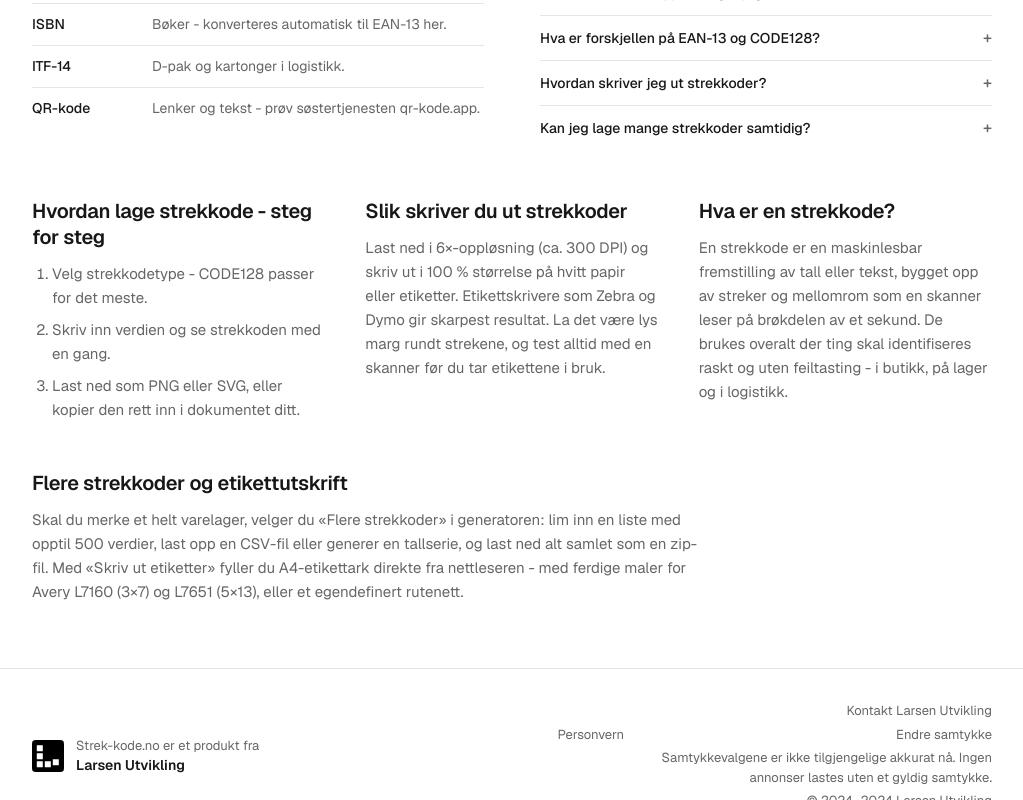
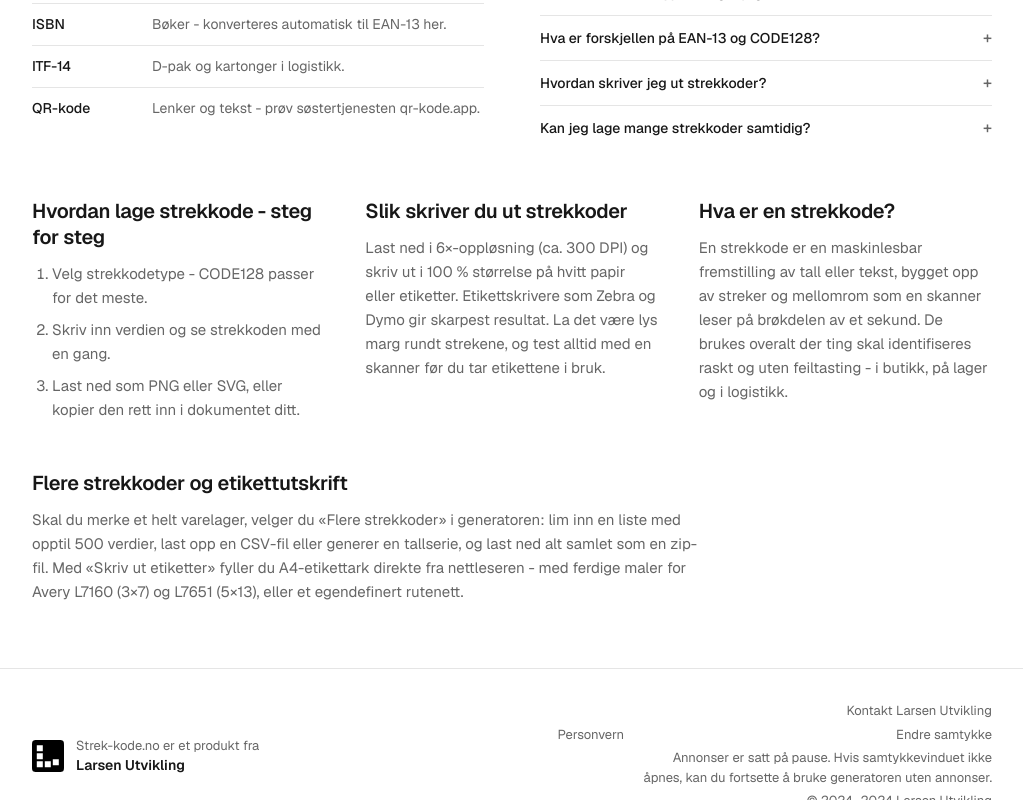
Before and after one commit to Stianlars1/strekkode-client, a Next.js app: page / in a window 1280 px wide. Both pictures are taken after a click on the button "Endre samtykke". Shown: the part 1418-2218 px from the top of the page, without its empty margins (128-1151 px from the left). Built offline with nearby package versions, Linux system fonts and the light colour scheme.

Commit message:
fix: explain unavailable consent choices

```diff
--- a/src/features/ads/consent-provider.tsx
+++ b/src/features/ads/consent-provider.tsx
@@ -56,9 +56,9 @@ export const ConsentProvider = ({ children }: { children: ReactNode }) => {
   }, [consented, isGeneratorPage]);
 
   const openPreferences = useCallback(() => {
-    if (!window.googlefc?.showRevocationMessage) return false;
     (window.adsbygoogle ??= []).pauseAdRequests = 1;
     setConsented(false);
+    if (!window.googlefc?.showRevocationMessage) return false;
     window.googlefc.callbackQueue.push({
       CONSENT_API_READY: () => window.googlefc?.showRevocationMessage?.(),
     });
--- a/src/features/ads/privacy-preferences.tsx
+++ b/src/features/ads/privacy-preferences.tsx
@@ -4,18 +4,21 @@ import { useState } from "react";
 import { useAdConsent } from "./consent-provider";
 
 export const PrivacyPreferences = () => {
-  const { openPreferences } = useAdConsent();
-  const [unavailable, setUnavailable] = useState(false);
+  const { canShowAds, openPreferences } = useAdConsent();
+  const [requested, setRequested] = useState(false);
 
   return (
     <span>
-      <button type="button" onClick={() => setUnavailable(!openPreferences())}>
+      <button type="button" onClick={() => {
+        openPreferences();
+        setRequested(true);
+      }}>
         Endre samtykke
       </button>
-      {unavailable && (
+      {requested && !canShowAds && (
         <span className="footer__consent-status" role="status">
-          Samtykkevalgene er ikke tilgjengelige akkurat nå. Ingen annonser lastes
-          uten et gyldig samtykke.
+          Annonser er satt på pause. Hvis samtykkevinduet ikke åpnes, kan du
+          fortsette å bruke generatoren uten annonser.
         </span>
       )}
     </span>
```
Also changed, not shown: 1 other file (tests, documents, lock files or other folders).
